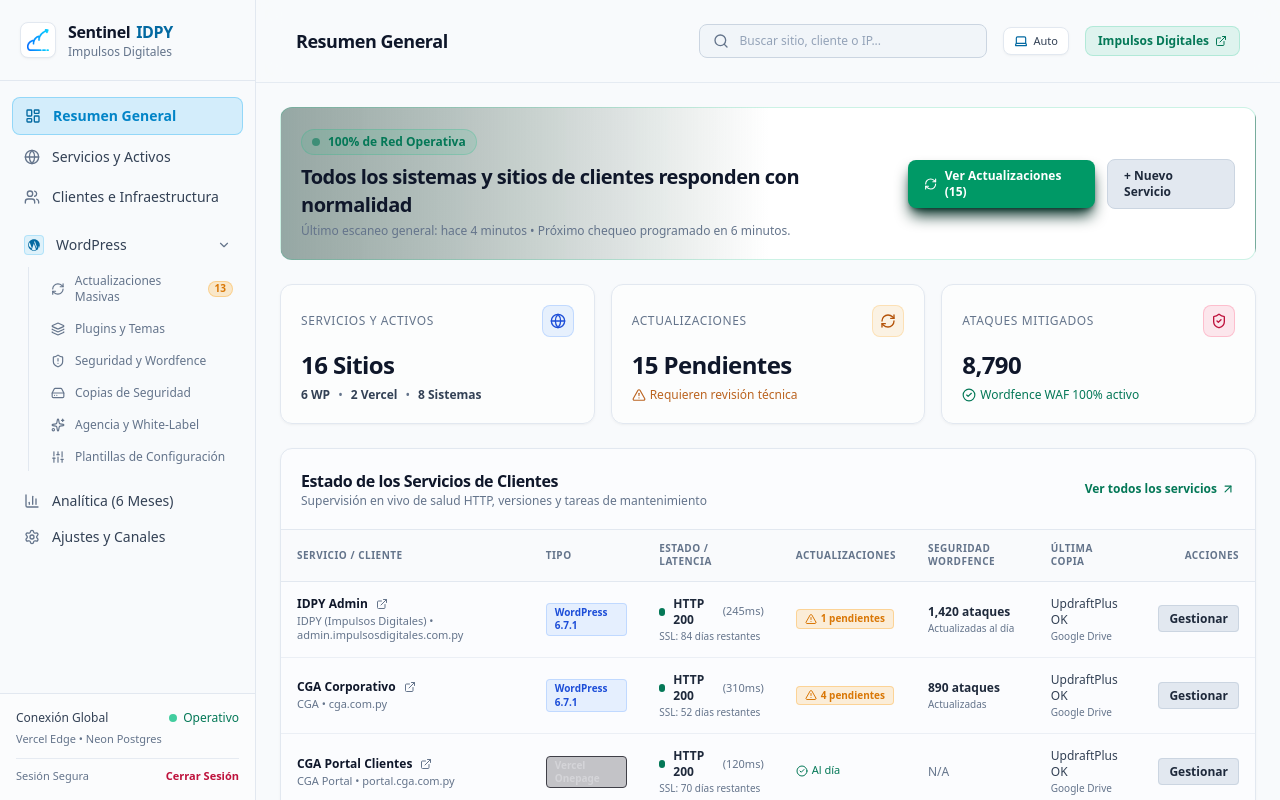
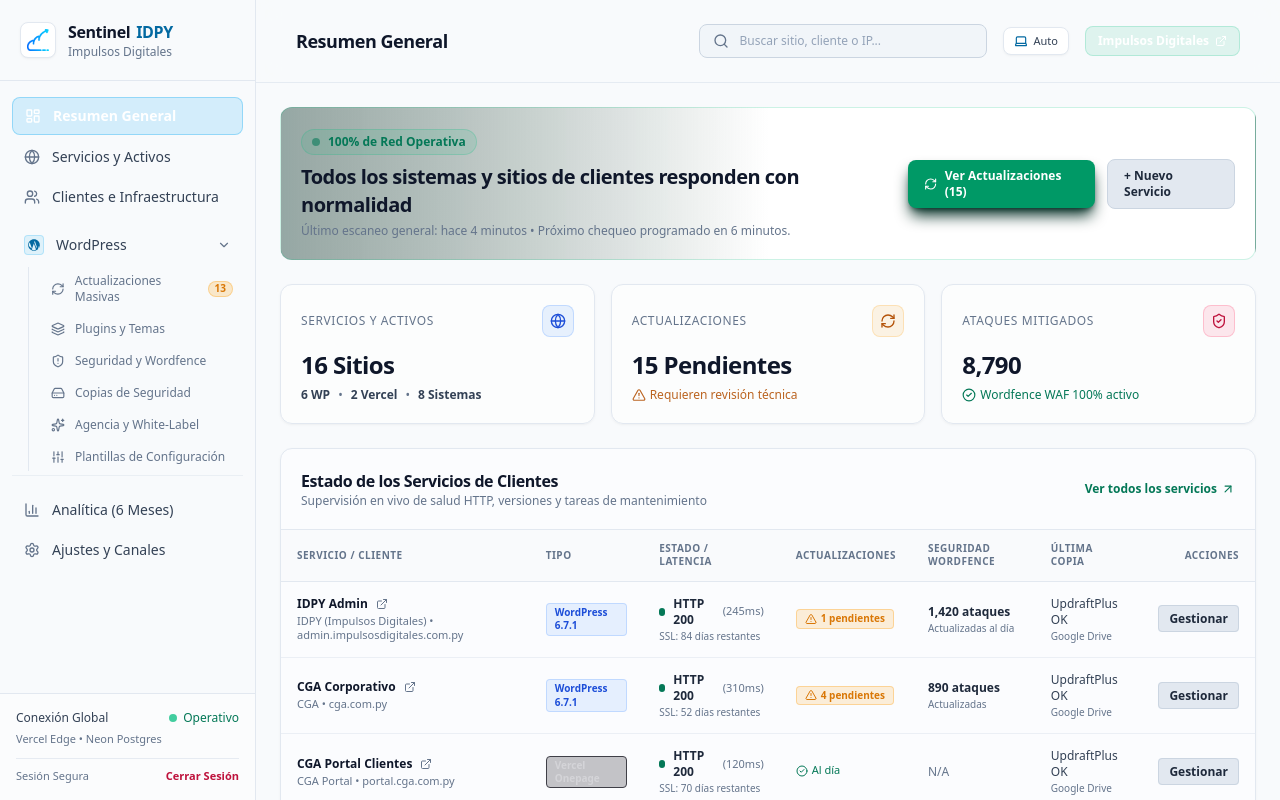
Before and after one commit to rodney-estigarribia/SentinelIDPY, a Next.js app in the folder dashboard/: page / in a window 1280 px wide. Built offline with nearby package versions, Linux system fonts and the light colour scheme; no server answers; the database is empty.

Commit message:
fix(theme): improve light mode hover states and prevent white-on-white text

```diff
--- a/dashboard/src/app/(dashboard)/services/services-table-client.tsx
+++ b/dashboard/src/app/(dashboard)/services/services-table-client.tsx
@@ -395,7 +395,7 @@
             className={`px-3.5 py-1.5 rounded-lg text-xs font-semibold transition-all cursor-pointer ${
               selectedCategory === 'all'
                 ? 'bg-slate-800 text-white shadow-sm'
-                : 'text-slate-400 hover:text-white hover:bg-slate-900'
+                : 'text-slate-400 hover:text-slate-900 dark:hover:text-white hover:bg-slate-100 dark:hover:bg-slate-900'
             }`}
           >
             Todos ({sites.length})
@@ -405,7 +405,7 @@
             className={`px-3.5 py-1.5 rounded-lg text-xs font-semibold transition-all cursor-pointer ${
               selectedCategory === 'web'
                 ? 'bg-sky-500/20 text-sky-300 border border-sky-500/30'
-                : 'text-slate-400 hover:text-white hover:bg-slate-900'
+                : 'text-slate-400 hover:text-slate-900 dark:hover:text-white hover:bg-slate-100 dark:hover:bg-slate-900'
             }`}
           >
             Webs & Apps ({webCount})
@@ -415,7 +415,7 @@
             className={`px-3.5 py-1.5 rounded-lg text-xs font-semibold transition-all cursor-pointer ${
               selectedCategory === 'infra'
                 ? 'bg-blue-500/20 text-blue-300 border border-blue-500/30'
-                : 'text-slate-400 hover:text-white hover:bg-slate-900'
+                : 'text-slate-400 hover:text-slate-900 dark:hover:text-white hover:bg-slate-100 dark:hover:bg-slate-900'
             }`}
           >
             Hosting & Servidores ({infraCount})
@@ -425,7 +425,7 @@
             className={`px-3.5 py-1.5 rounded-lg text-xs font-semibold transition-all cursor-pointer ${
               selectedCategory === 'domains_dns'
                 ? 'bg-emerald-500/20 text-emerald-300 border border-emerald-500/30'
-                : 'text-slate-400 hover:text-white hover:bg-slate-900'
+                : 'text-slate-400 hover:text-slate-900 dark:hover:text-white hover:bg-slate-100 dark:hover:bg-slate-900'
             }`}
           >
             Dominios & DNS ({domainDnsCount})
@@ -435,7 +435,7 @@
             className={`px-3.5 py-1.5 rounded-lg text-xs font-semibold transition-all cursor-pointer ${
               selectedCategory === 'email_license'
                 ? 'bg-cyan-500/20 text-cyan-300 border border-cyan-500/30'
-                : 'text-slate-400 hover:text-white hover:bg-slate-900'
+                : 'text-slate-400 hover:text-slate-900 dark:hover:text-white hover:bg-slate-100 dark:hover:bg-slate-900'
             }`}
           >
             Correo & Licencias ({emailLicenseCount})
@@ -445,7 +445,7 @@
             className={`px-3.5 py-1.5 rounded-lg text-xs font-semibold transition-all cursor-pointer ${
               selectedCategory === 'mobile'
                 ? 'bg-amber-500/20 text-amber-300 border border-amber-500/30'
-                : 'text-slate-400 hover:text-white hover:bg-slate-900'
+                : 'text-slate-400 hover:text-slate-900 dark:hover:text-white hover:bg-slate-100 dark:hover:bg-slate-900'
             }`}
           >
             Apps Móviles ({mobileCount})
--- a/dashboard/src/app/globals.css
+++ b/dashboard/src/app/globals.css
@@ -150,16 +150,6 @@
   color: #94a3b8 !important;
 }
 
-/* Neutral secondary action buttons in light mode */
-html:not(.dark) button.bg-slate-800.text-white,
-html:not(.dark) button.bg-slate-800 {
-  background-color: #0f172a !important;
-  color: #ffffff !important;
-}
-html:not(.dark) button.bg-slate-800:hover {
-  background-color: #1e293b !important;
-}
-
 /* Inputs on forms in light mode */
 html:not(.dark) input.bg-slate-950,
 html:not(.dark) select.bg-slate-950,
@@ -169,6 +159,84 @@
   color: #0f172a !important;
 }
 
+/* 5. LIGHT MODE HOVER RULES (Fixes white-on-white text & background) */
+
+/* In light mode: ANY hover:text-white MUST become dark slate (#0f172a), NOT white! */
+html:not(.dark) .hover\:text-white:hover,
+html:not(.dark) [class*="hover:text-white"]:hover,
+html:not(.dark) .hover\:text-white:hover *,
+html:not(.dark) [class*="hover:text-white"]:hover *,
+html.light .hover\:text-white:hover,
+html.light [class*="hover:text-white"]:hover,
+html.light .hover\:text-white:hover *,
+html.light [class*="hover:text-white"]:hover * {
+  color: #0f172a !important;
+}
+
+/* In light mode: ANY hover:bg-slate-900 MUST become a soft slate-100 (#f1f5f9), NOT pure white! */
+html:not(.dark) .hover\:bg-slate-900:hover,
+html:not(.dark) [class*="hover:bg-slate-900"]:hover,
+html:not(.dark) [class*="hover:bg-slate-900\/50"]:hover,
+html.light .hover\:bg-slate-900:hover,
+html.light [class*="hover:bg-slate-900"]:hover,
+html.light [class*="hover:bg-slate-900\/50"]:hover {
+  background-color: #f1f5f9 !important;
+}
+
+/* In light mode: ANY hover:bg-slate-800 (except colored action buttons) becomes slate-200 (#e2e8f0) */
+html:not(.dark) .hover\:bg-slate-800:hover:not([class*="bg-emerald"]):not([class*="bg-sky"]):not([class*="bg-blue"]):not([class*="bg-indigo"]):not([class*="bg-red"]):not([class*="bg-rose"]):not([class*="bg-amber"]),
+html:not(.dark) [class*="hover:bg-slate-800"]:hover:not([class*="bg-emerald"]):not([class*="bg-sky"]):not([class*="bg-blue"]):not([class*="bg-indigo"]):not([class*="bg-red"]):not([class*="bg-rose"]):not([class*="bg-amber"]),
+html.light .hover\:bg-slate-800:hover:not([class*="bg-emerald"]):not([class*="bg-sky"]):not([class*="bg-blue"]):not([class*="bg-indigo"]):not([class*="bg-red"]):not([class*="bg-rose"]):not([class*="bg-amber"]),
+html.light [class*="hover:bg-slate-800"]:hover:not([class*="bg-emerald"]):not([class*="bg-sky"]):not([class*="bg-blue"]):not([class*="bg-indigo"]):not([class*="bg-red"]):not([class*="bg-rose"]):not([class*="bg-amber"]) {
+  background-color: #e2e8f0 !important;
+}
+
+/* In light mode: ANY hover:bg-slate-700 (except colored action buttons) becomes slate-300 (#cbd5e1) */
+html:not(.dark) .hover\:bg-slate-700:hover:not([class*="bg-emerald"]):not([class*="bg-sky"]):not([class*="bg-blue"]):not([class*="bg-indigo"]):not([class*="bg-red"]):not([class*="bg-rose"]):not([class*="bg-amber"]),
+html:not(.dark) [class*="hover:bg-slate-700"]:hover:not([class*="bg-emerald"]):not([class*="bg-sky"]):not([class*="bg-blue"]):not([class*="bg-indigo"]):not([class*="bg-red"]):not([class*="bg-rose"]):not([class*="bg-amber"]),
+html.light .hover\:bg-slate-700:hover:not([class*="bg-emerald"]):not([class*="bg-sky"]):not([class*="bg-blue"]):not([class*="bg-indigo"]):not([class*="bg-red"]):not([class*="bg-rose"]):not([class*="bg-amber"]),
+html.light [class*="hover:bg-slate-700"]:hover:not([class*="bg-emerald"]):not([class*="bg-sky"]):not([class*="bg-blue"]):not([class*="bg-indigo"]):not([class*="bg-red"]):not([class*="bg-rose"]):not([class*="bg-amber"]) {
+  background-color: #cbd5e1 !important;
+}
+
+/* In light mode: Hover on secondary text becomes dark slate (#0f172a) */
+html:not(.dark) .hover\:text-slate-200:hover,
+html:not(.dark) .hover\:text-slate-300:hover,
+html.light .hover\:text-slate-200:hover,
+html.light .hover\:text-slate-300:hover {
+  color: #0f172a !important;
+}
+
+/* Ensure colored action buttons ALWAYS retain white text */
+html:not(.dark) button[class*="bg-emerald"],
+html:not(.dark) button[class*="bg-sky"],
+html:not(.dark) button[class*="bg-blue"],
+html:not(.dark) button[class*="bg-indigo"],
+html:not(.dark) button[class*="bg-red"],
+html:not(.dark) button[class*="bg-rose"],
+html:not(.dark) a[class*="bg-emerald"],
+html:not(.dark) a[class*="bg-sky"],
+html:not(.dark) a[class*="bg-blue"],
+html:not(.dark) a[class*="bg-indigo"],
+html:not(.dark) a[class*="bg-red"],
+html:not(.dark) a[class*="bg-rose"] {
+  color: #ffffff !important;
+}
+html:not(.dark) button[class*="bg-emerald"] *,
+html:not(.dark) button[class*="bg-sky"] *,
+html:not(.dark) button[class*="bg-blue"] *,
+html:not(.dark) button[class*="bg-indigo"] *,
+html:not(.dark) button[class*="bg-red"] *,
+html:not(.dark) button[class*="bg-rose"] *,
+html:not(.dark) a[class*="bg-emerald"] *,
+html:not(.dark) a[class*="bg-sky"] *,
+html:not(.dark) a[class*="bg-blue"] *,
+html:not(.dark) a[class*="bg-indigo"] *,
+html:not(.dark) a[class*="bg-red"] *,
+html:not(.dark) a[class*="bg-rose"] * {
+  color: #ffffff !important;
+}
+
 body {
   background: var(--color-slate-950);
   color: var(--color-slate-200);
--- a/dashboard/src/components/layout/sidebar.tsx
+++ b/dashboard/src/components/layout/sidebar.tsx
@@ -111,7 +111,7 @@
               className={`flex items-center justify-between px-3 py-2 rounded-lg transition-colors ${
                 isActive
                   ? 'bg-sky-500/15 text-sky-300 font-semibold border border-sky-500/30'
-                  : 'text-slate-300 hover:bg-slate-900 hover:text-white'
+                  : 'text-slate-300 hover:bg-slate-100 dark:hover:bg-slate-900 hover:text-slate-900 dark:hover:text-white'
               }`}
             >
               <div className="flex items-center gap-3">
@@ -141,7 +141,7 @@
             className={`w-full flex items-center justify-between px-3 py-2 rounded-lg transition-colors cursor-pointer ${
               isCurrentWpRoute
                 ? 'text-white bg-slate-900/80 font-semibold'
-                : 'text-slate-300 hover:bg-slate-900 hover:text-white'
+                : 'text-slate-300 hover:bg-slate-100 dark:hover:bg-slate-900 hover:text-slate-900 dark:hover:text-white'
             }`}
           >
             <div className="flex items-center gap-3">
@@ -179,7 +179,7 @@
                     className={`flex items-center justify-between px-2.5 py-1.5 rounded-lg text-xs transition-colors ${
                       isSubActive
                         ? 'bg-sky-500/15 text-sky-300 font-semibold border border-sky-500/30'
-                        : 'text-slate-400 hover:bg-slate-900 hover:text-slate-200'
+                        : 'text-slate-400 hover:bg-slate-100 dark:hover:bg-slate-900 hover:text-slate-900 dark:hover:text-slate-200'
                     }`}
                   >
                     <div className="flex items-center gap-2.5">
@@ -205,8 +205,7 @@
           )}
         </div>
 
-        {/* Bottom General Items */}
-        <div className="pt-2">
+        <div className="pt-4 border-t border-slate-800/60 space-y-1">
           {bottomNavItems.map((item) => {
             const Icon = item.icon;
             const isActive = pathname === item.href || (item.href !== '/' && pathname.startsWith(item.href));
@@ -218,7 +217,7 @@
                 className={`flex items-center justify-between px-3 py-2 rounded-lg transition-colors ${
                   isActive
                     ? 'bg-sky-500/15 text-sky-300 font-semibold border border-sky-500/30'
-                    : 'text-slate-300 hover:bg-slate-900 hover:text-white'
+                    : 'text-slate-300 hover:bg-slate-100 dark:hover:bg-slate-900 hover:text-slate-900 dark:hover:text-white'
                 }`}
               >
                 <div className="flex items-center gap-3">
```
Also changed, not shown: dashboard/src/app/(dashboard)/sites/[id]/site-detail-client.tsx (+9 -9 lines).
